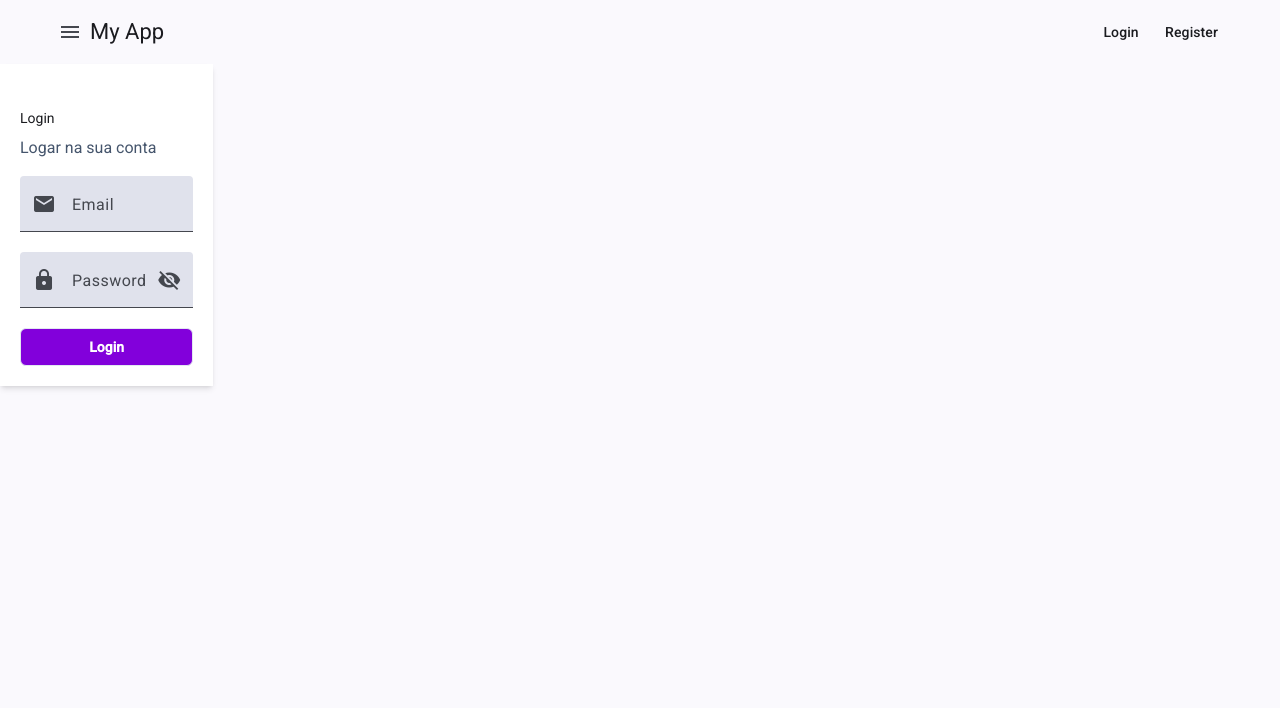
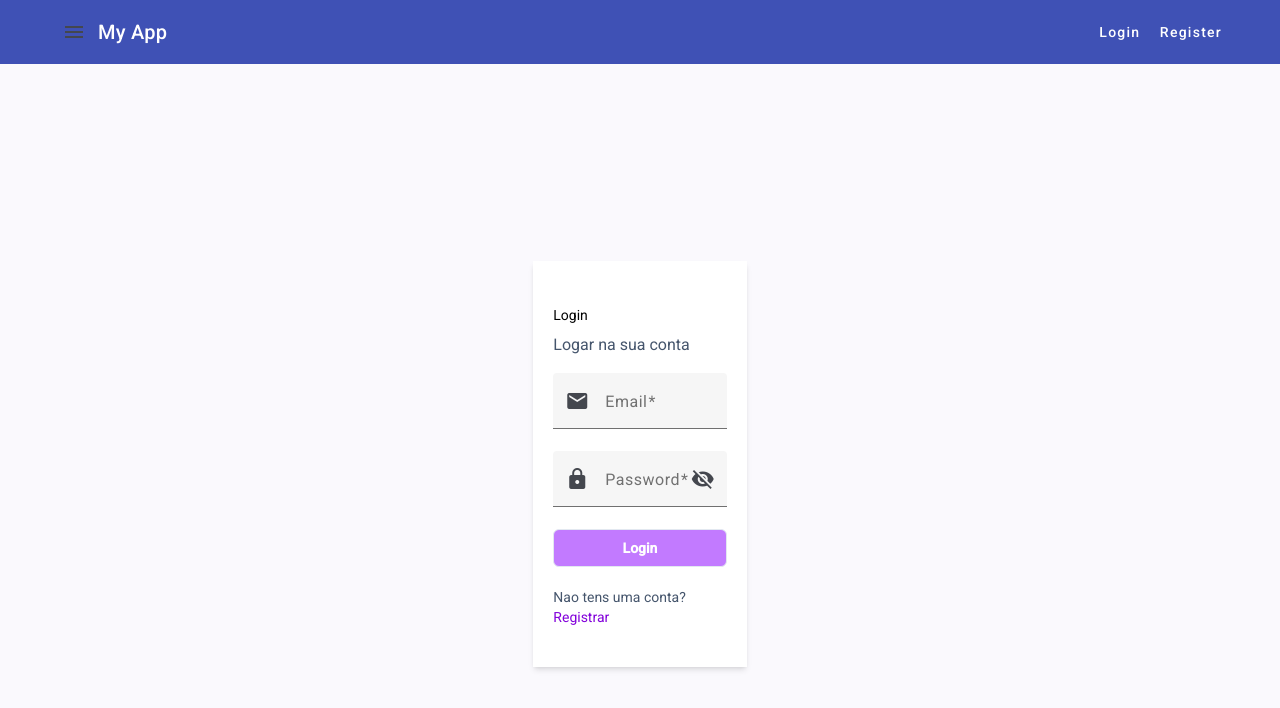
Before and after one commit to kennydasilva/client, an Angular app: page /login in a window 1280 px wide. Shown: the top 708 px of the page. Built offline with nearby package versions, Linux system fonts and the light colour scheme.

Commit message:
update of the login page

```diff
--- a/angular.json
+++ b/angular.json
@@ -83,7 +83,8 @@
               }
             ],
             "styles": [
-              "src/styles.css"
+              "src/styles.css",
+              "node_modules/@angular/material/prebuilt-themes/indigo-pink.css"
             ]
           }
         }
--- a/src/app/pages/login/login.html
+++ b/src/app/pages/login/login.html
@@ -1,5 +1,5 @@
-<div class="h-screen files items-center justify-center">
-  <form class="shadow-md rounded-ad p-5 bg-white w-1/6">
+<div class="h-screen flex items-center justify-center">
+  <form class="shadow-md rounded-ad p-5 bg-white w-1/6" [formGroup]="form" (ngSubmit)="login()">
     <div class="py-4">
       <h1 class="font-old py-2">
         Login
@@ -10,24 +10,32 @@
       </h6>
     </div>
 
-    <mat-form-field apperance="fill" class="w-full">
+    <mat-form-field appearance="fill" class="w-full">
       <mat-label>Email</mat-label>
-      <input matInput placeholder="Email" />
+      <input matInput placeholder="Email" formControlName="email"/>
       <mat-icon matPrefix>email</mat-icon>
     </mat-form-field>
 
-    <mat-form-field apperance="fill" class="w-full">
+    <mat-form-field appearance="fill" class="w-full">
       <mat-label>Password</mat-label>
-      <input matInput type="{{ hide ? 'password' : 'text'}}" placeholder="Password" />
+      <input matInput type="{{ hide ? 'password' : 'text'}}" formControlName="password" placeholder="Password" />
       <mat-icon matPrefix>lock</mat-icon>
       <mat-icon (click)="hide=!hide" matSuffix>
         {{hide ? 'visibility_off' : 'visibility'}}
       </mat-icon>
     </mat-form-field>
 
-    <button type="submit" class=" w-full border border-slate-200 rounded-md disabled:bg-purple-400 py-2 px-3 bg-purple-700 text-white font-bold">
+    <button type="submit" [disabled]="!form.valid"
+     class=" w-full border border-slate-200 rounded-md disabled:bg-purple-400 py-2 px-3 bg-purple-700 text-white font-bold">
       Login
     </button>
 
+    <div class="my-5">
+      <span class="text-slate-600">
+        Nao tens uma conta?
+      </span>
+      <a class="text-purple-700" [routerLink]="'/register'">Registrar</a>
+    </div>
+
   </form>
   </div>
--- a/src/app/pages/login/login.ts
+++ b/src/app/pages/login/login.ts
@@ -1,17 +1,28 @@
 import { MatIconModule } from '@angular/material/icon';
-import { Component } from '@angular/core';
+import { Component, inject } from '@angular/core';
 import { RouterLink } from '@angular/router';
 import { MatInputModule } from '@angular/material/input';
-import { ReactiveFormsModule } from '@angular/forms';
+import { FormBuilder, FormGroup, ReactiveFormsModule, Validators } from '@angular/forms';
+
 
 
 @Component({
   selector: 'app-login',
-  imports: [MatInputModule, MatIconModule, ReactiveFormsModule],
+  imports: [RouterLink, MatInputModule, MatIconModule, ReactiveFormsModule],
   templateUrl: './login.html',
   styleUrl: './login.css'
 })
 export class Login {
    hide=true;
+   form!:FormGroup;
+   fb = inject(FormBuilder);
 
+   login(){}
+
+   ngOnInit(): void{
+     this.form =this.fb.group({
+      email:['',[Validators.required, Validators.email]],
+      password:['',[Validators.required]],
+     })
+   }
 }
--- a/src/styles.css
+++ b/src/styles.css
@@ -1,6 +1,9 @@
 /* You can add global styles to this file, and also import other style files */
 @import "tailwindcss";
-@import url('https://fonts.googleapis.com/css2?family=Poppins:ital,wght@0,100;0,200;0,300;0,400;0,500;0,600;0,700;0,800;0,900;1,100;1,200;1,300;1,400;1,500;1,600;1,700;1,800;1,900&display=swap');
+@import '@angular/material/prebuilt-themes/indigo-pink.css';
+
+
+
 
 html, body { height: 100%; }
 body { margin: 0; font-family: Roboto, "Helvetica Neue", sans-serif; }
```
